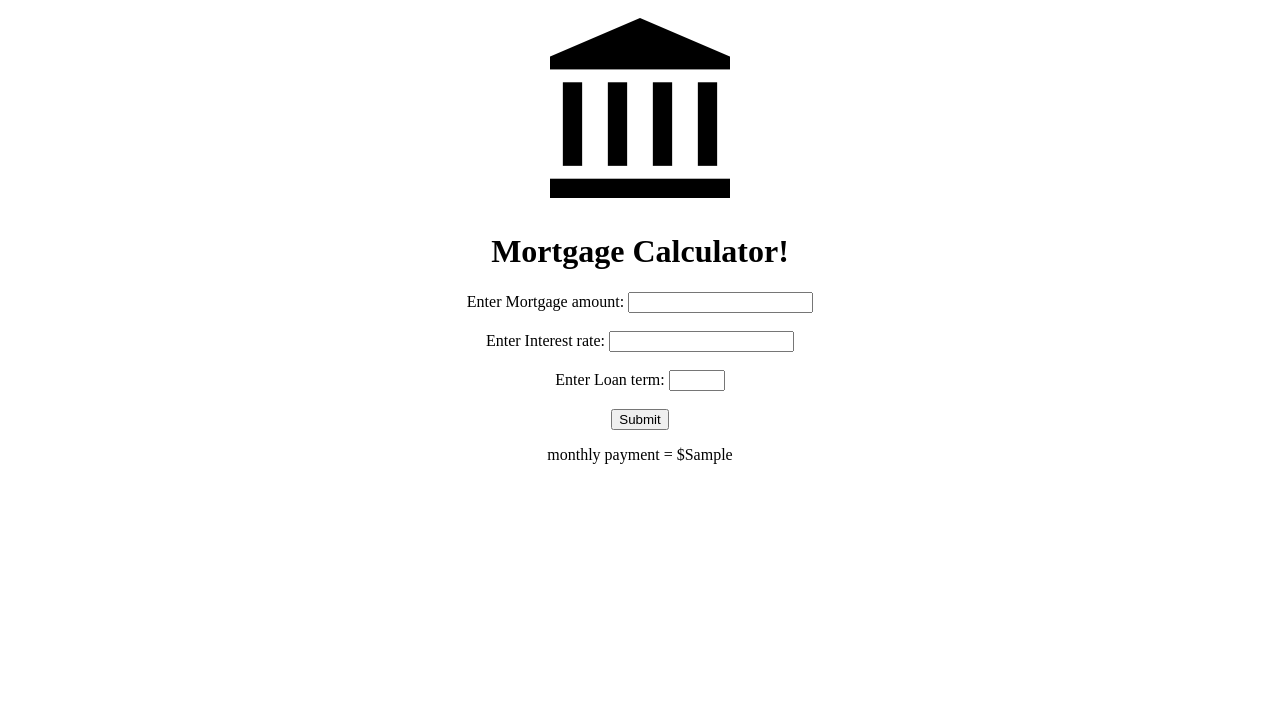
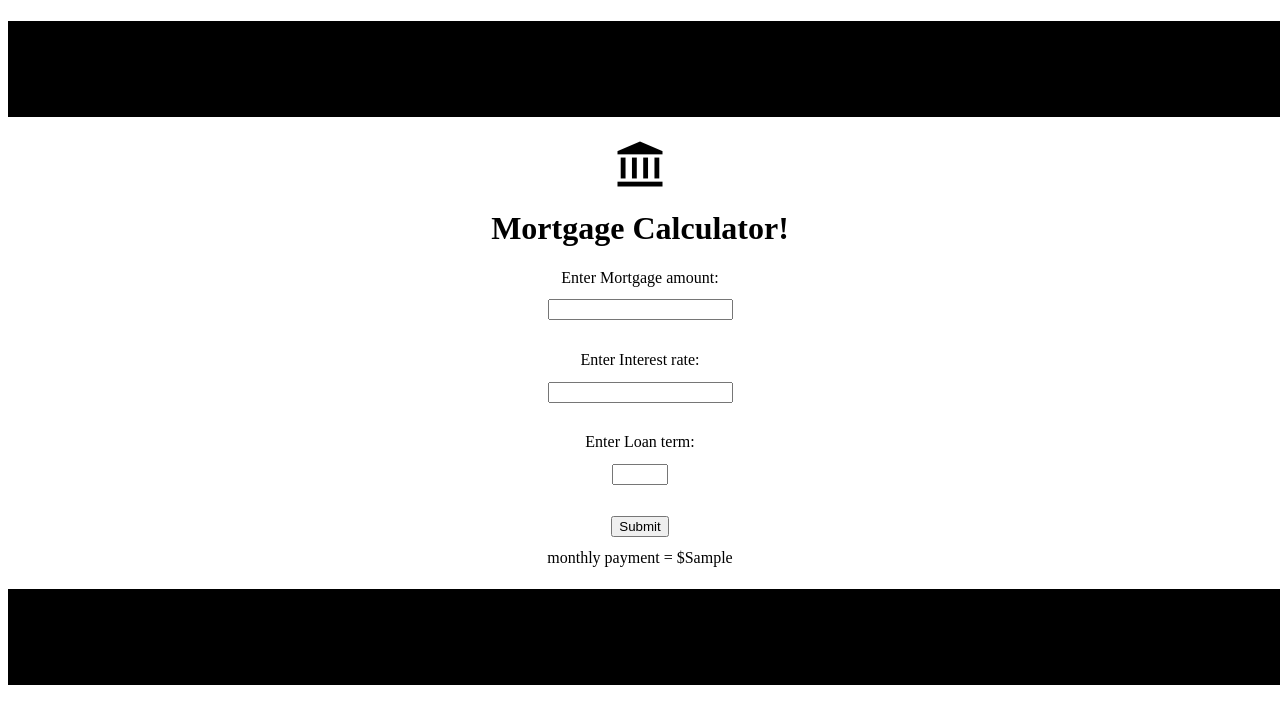
Before and after one commit to DarenVong/Mortgage_Calculator, a Flask app: template templates/index.html in a window 1280 px wide; the page is wider, and only the part inside the window is pictured. Shown: the top 724 px of that part. Run offline with Flask 3, Linux system fonts and the light colour scheme; the template is opened without the code that fills it: most values are stand-ins (such as "Sample title", 1, 10 or a date in 2020).

Commit message:
Added Html & CSS

```diff
--- a/scripts/calculator.py
+++ b/scripts/calculator.py
@@ -8,6 +8,7 @@ class Calculator:
 
 
     def calculate_monthly_payments(self):
+        #calculates payment based on mortgage and interest rates...
         monthly_interest_rate = self.interest_rate / 100 / 12
         loan_term = self.loan_term * 12
         numerator = monthly_interest_rate * (1 + monthly_interest_rate)**loan_term
--- a/static/style.css
+++ b/static/style.css
@@ -1,3 +1,47 @@
-.interest_rate {
-    color: pink;
+.background {
+    background-color: white;
 }
+
+/* .border {
+    border-top: 10px static black;
+    border-bottom: 10px static black;
+} */
+
+.centerid {
+    text-align: center;
+    display: block;
+    margin-top: auto;
+    margin-bottom: 1%;
+    margin-left: auto;
+    margin-right: auto;
+}
+
+h1 {
+    color: black;
+    font-weight: 900;
+    text-align: center;
+}
+
+#mortgage {
+    text-align: center;
+}
+
+#loan {
+    text-align: center;
+}
+
+.border{
+    background-color: black;
+    position: static;
+    width: 17in;
+    height: 1in;
+    }
+
+.title{
+
+} */
+
+.image{
+    height: 50px;
+    width:  50px;
+}
--- a/templates/index.html
+++ b/templates/index.html
@@ -1,39 +1,39 @@
 <!DOCTYPE html>
 <html lang="en">
 <head>
-    <link href:"static/style.css" rel:"stylesheet">
+    <link rel="stylesheet" href="static/style.css" >
     <meta charset="UTF-8">
     <meta name="viewport" content="width=device-width, initial-scale=1.0">
-    <title>Mortgage Calculator</title>
+    <!-- <title>Mortgage Calculator</title> -->
 </head>
-<body>
-<center>
-  <img src="static/bank icon.png"></img> <h1>Mortgage Calculator!</h1>
-    <!-- <img src="static/bank icon.png"></img> -->
+    <h1 class="border"></h1>
+    <body class="background" id="background">
+    <div>
+      <!-- <h1 class="border"></h1>  -->
+        <img class="centerid" src="static/bank icon.png" width="50" id="image"></img>
+      <h1 class="title" id="title">Mortgage Calculator!</h1>
+    </div>
+  </header>
 <!-- change id and name to nickek to get inpit-->
 <!-- The action attribute determines where the information is sent. -->
 <!-- The method attribute is assigned a HTTP verb that is included in the HTTP request. -->
+<!-- this line of code is for users to input their calculations on the webiste -->
+
     <form method="post" action="/">
-        <label for="mortgage_input">Enter Mortgage amount:</label>
-        <input type="number" id="mortgage" name="mortgage" step="1000" required>
+        <label for="mortgage_input" class="centerid" id="mortgage-label" >Enter Mortgage amount:</label>
+          <input type="number" class="centerid"  id="mortgage" name="mortgage" step="1000" required>
         <br>
+          <label class="centerid" for="Interest_rate">Enter Interest rate:</label>
+           <input type="number" class="centerid" id="interest_rate" name="interest_rate" step="1" required>
         <br>
-        <label for="Interest_rate">Enter Interest rate:</label>
-        <input type="number" class="interest_rate" id="interest_rate" name="interest_rate" step="1" required>
+          <label class="centerid" for="loan_term">Enter Loan term:</label>
+            <input type="number" class="centerid" name="loan_term" step="10" min="10" max="30" required>
         <br>
-        <br>
-        <label for="loan_term">Enter Loan term:</label>
-        <input type="number" id="loan_term" name="loan_term" step="10" min="10" max="30" required>
-        <br>
-        <br>
-      <footer>
-        </center>
-        <center>
-          <button type="submit">Submit</button>
-
-    </form>
-          <p>monthly payment = ${{ monthly_payments }}</p>
-        </center>
-      </footer>
+    <footer>
+      <button class="centerid" type="submit">Submit</button>
+        </form>
+          <p class="centerid">monthly payment = ${{ monthly_payments }}</p>
+           <h1 class="border"></h1>
+    </footer>
 </body>
 </html>
```
Also changed, not shown: templates/refresh.html (+8 -0 lines).
